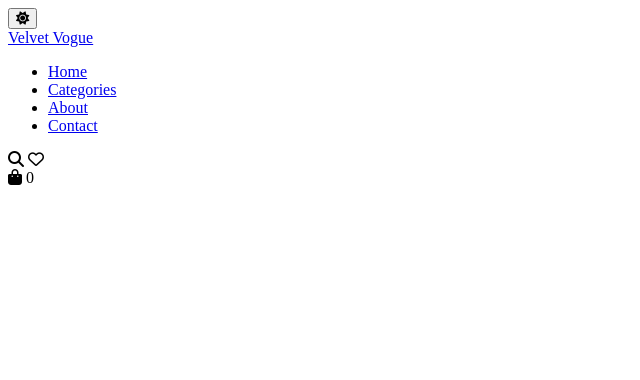
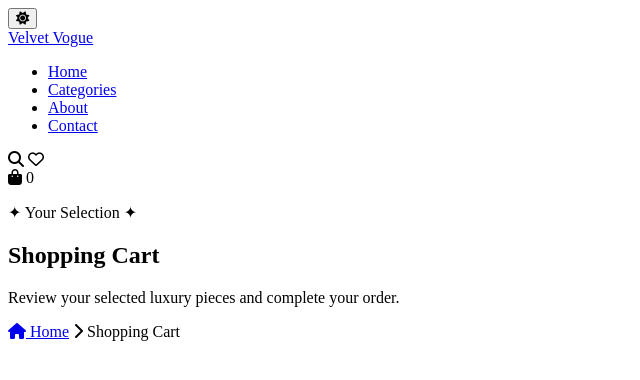
Before and after one commit to hithursan/velvet-vogue, a plain HTML site: page cart.html in a window 1280 px wide. Shown: the whole page, without its empty margins (0-640 px from the left). Drawn offline with Linux system fonts and the light colour scheme; a web font is replaced by a local one.

Commit message:
feat: add cart hero header section with breadcrumbs and particle container

```diff
--- a/cart.html
+++ b/cart.html
@@ -35,7 +35,29 @@
             </div>
         </div>
     </nav>
+        <section class="cart-header">
+        <div class="cart-header-bg"></div>
+        <div class="cart-header-overlay"></div>
+        <div class="cart-particles" id="cartParticles"></div>
 
+        <div class="cart-header-content">
+            <p class="cart-header-tag">✦ Your Selection ✦</p>
+            <h1 class="cart-header-title">
+                Shopping
+                <span class="cart-header-italic">Cart</span>
+            </h1>
+            <p class="cart-header-subtitle">
+                Review your selected luxury pieces and complete your order.
+            </p>
+
+            <!-- Breadcrumb -->
+            <div class="breadcrumb">
+                <a href="index.html"><i class="fas fa-home"></i> Home</a>
+                <i class="fas fa-chevron-right"></i>
+                <span class="active">Shopping Cart</span>
+            </div>
+        </div>
+    </section>
     <script src="./cart.js"></script>
 </body>
 </html>
```
